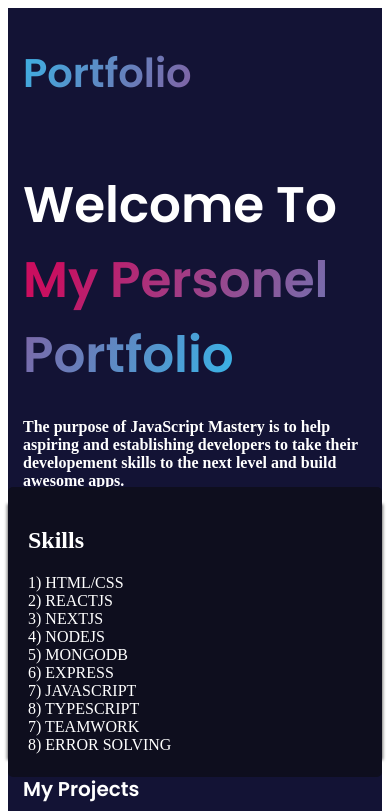
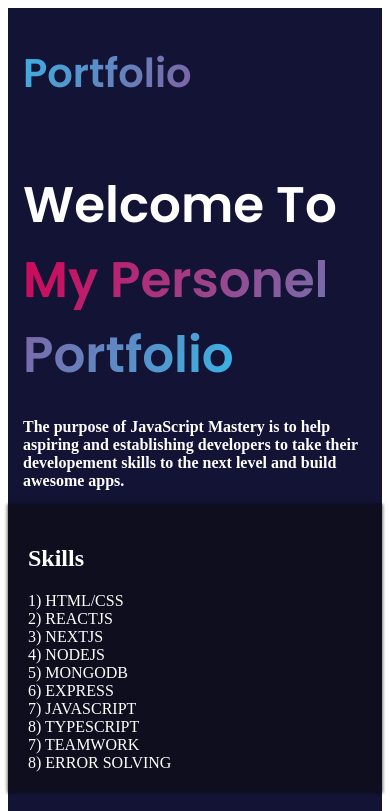
Before and after one commit to Haris007-M/PortFolio, a Next.js app: page / in a window 390 px wide. Shown: the top 811 px of the page. Built offline with nearby package versions, Linux system fonts and the light colour scheme.

Commit message:
Update Portfolio

```diff
--- a/Components/MainPage.js
+++ b/Components/MainPage.js
@@ -22,7 +22,7 @@ const MainPage = () => {
                   the next level and build awesome apps.
                 </p>
               </div>
-              <div className="col-lg-4">
+              <div className="col-lg-4 col-12">
                 <div className="row">
                   <div className="col-lg-12">
                     <div id="card" class="card">
--- a/styles/globals.css
+++ b/styles/globals.css
@@ -116,8 +116,7 @@ a {
 /* __________________________________________cards css skills____________________________________________________ */
 
 .card {
-  width: 100%;
-  height: 254px;
+  width: 90%;
   background: #0e0e1e;
   display: flex;
   justify-content: center;
@@ -130,7 +129,6 @@ a {
   border-radius: 5px;
   background: #0e0e1e;
   width: 100%;
-  height: 250px;
   z-index: 1;
   padding: 20px;
   color: white;
@@ -174,8 +172,8 @@ a {
   position: absolute;
   content: ' ';
   display: block;
-  width: 190px;
-  height: 254px;
+  width: 100%;
+  /* height: 254px; */
   background: #17171733;
   backdrop-filter: blur(50px);
 }
@@ -389,3 +387,13 @@ a {
   color: white;
   cursor: pointer;
 }
+
+
+@media screen and (max-width: 990px) {
+  .card {
+    width: 100%;
+
+  }
+
+
+}
```
